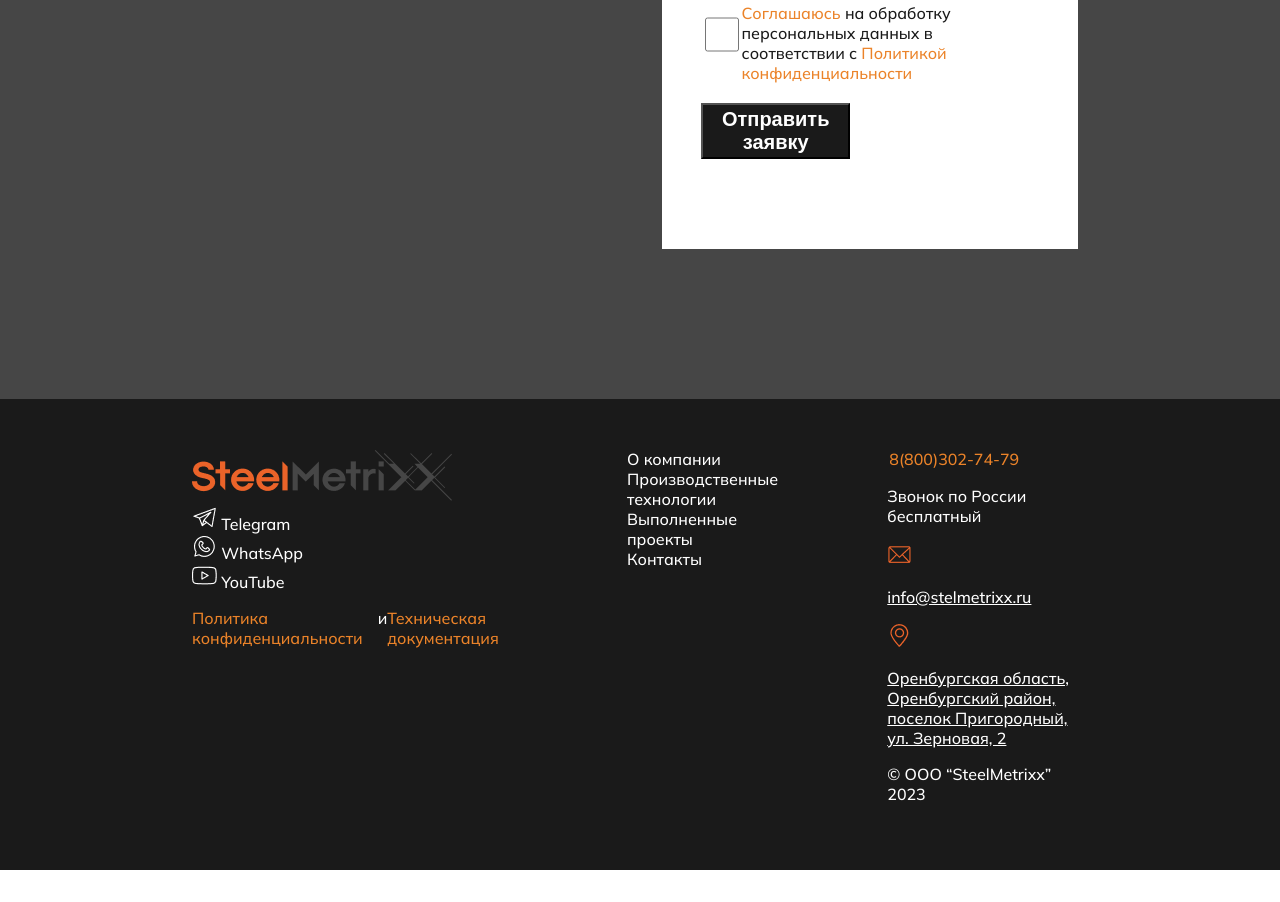
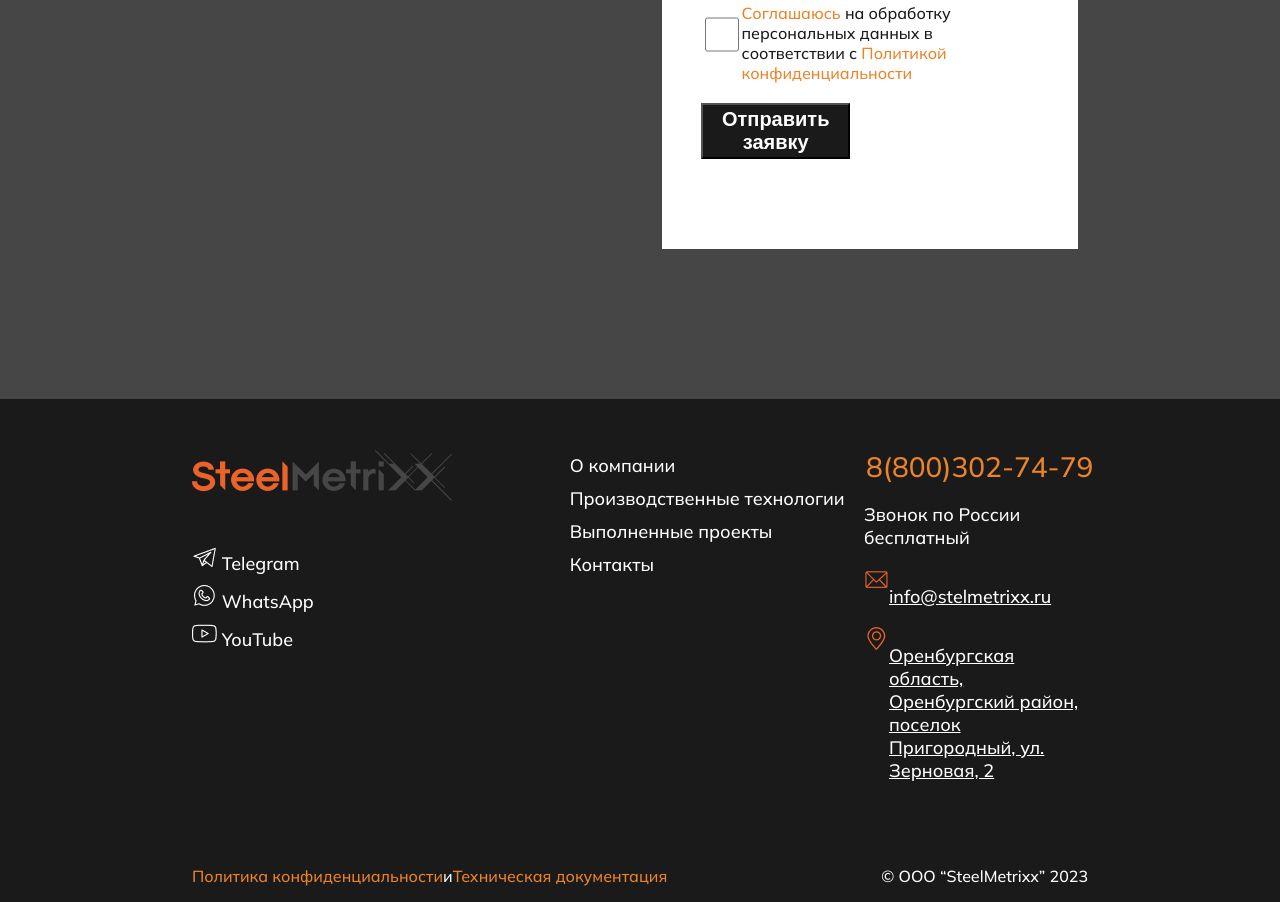
Before and after one commit to Vishkina/Web, a plain HTML site: page index.html in a window 1280 px wide. Shown: the part 5321-6223 px from the top of the page. Before the commit the page ends 6191 px from the top, so only its background shows below. Drawn offline with Linux system fonts and the light colour scheme.

Commit message:
Thirth commit

```diff
--- a/Site.css
+++ b/Site.css
@@ -507,6 +507,8 @@ footer{
     color: #fff;
     background-color: #1a1a1a;
     width: 100%;
+    display: flex;
+    flex-direction: column;
 }
 .finish{
     padding-top: 50px;
@@ -517,12 +519,33 @@ footer{
     justify-content: space-between;
     margin-left: auto;
     margin-right: auto;
+    font-size: 1.125rem;
+}
+
+.finish_2{
+    display: flex;
+    flex-direction: row;
+    width: 70%;
+    justify-content: space-between;
+    margin-left: auto;
+    margin-right: auto;
+    font-size: 1rem;
 }
 footer a{
     color: #fff;
 }
 .F1{
-    width: 39.5%;
+    width: 40%;
+}
+
+.F1_logo{
+    padding-bottom: 39px;
+}
+.F1_icons{
+    display: flex;
+    flex-direction: column;
+    padding-bottom: 75px;
+    line-height: 38px;
 }
 .F1_text{
     display: flex;
@@ -531,16 +554,28 @@ footer a{
 .F1_orange{
     color: #eb8329;
 }
+
 .F2{
     display: flex;
     flex-direction: column;
-    width: 20%;
+    line-height: 33px;
 }
 .F3{
-    width: 22.4%;
+    width: 25%;
 }
+
+.F3_row{
+    display: flex;
+    flex-direction: row;
+}
+
+.F3_row img{
+    height: 25px;
+}
+
 .F3 option{
     color: #eb8329;
+    font-size: 1.75rem;
 }
 
 @media screen and (min-width: 375px) and (max-width: 830px){
--- a/index.html
+++ b/index.html
@@ -35,7 +35,7 @@
     <main>
         <section id="glavna" class="glavna">
             <div class="photo">
-                <div>
+                <div class="squere">
                     <img src="logo/squere.png" alt="">
                 </div>
 
@@ -231,33 +231,27 @@
     <footer id="contacts">
         <div class="finish">
             <div class="F1">
-                <div>
+                <div class="F1_logo">
                     <img src="logo/Logo1.png" alt="SteelMetriXX">
                 </div>
 
-                <div>
+                <div class="F1_icons">
                     <a href="#">
                         <img src="logo/Telegram icon.png" alt="SteelMetriXX">
                         Telegram
                     </a>
-                </div>
-                <div>
+
                     <a href="#https://web.whatsapp.com/">
                         <img src="logo/Whatsapp icon.png" alt="SteelMetriXX">
                         WhatsApp
                     </a>
-                </div>
-                <div>
+
                     <a href="#https://www.youtube.com/">
                         <img src="logo/Youtube icon.png" alt="SteelMetriXX">
                         YouTube
                     </a>
                 </div>
-                <div class="F1_text">
-                    <p class="F1_orange">Политика конфиденциальности </p>
-                    <p> и </p>
-                    <p class="F1_orange"> Техническая документация</p>
-                </div>
+
             </div>
 
 
@@ -274,19 +268,28 @@
                     <option value="tel:+78003027479">8(800)302-74-79</option>
                     <p>Звонок по России бесплатный</p>
                 </div>
-                <div>
+                <div class="F3_row">
                     <img src="logo/mail icon.png" alt="SteelMetriXX">
                     <p><ins>info@stelmetrixx.ru</ins></p>
                 </div>
-                <div>
+                <div class="F3_row">
                     <img src="logo/location icon.png" alt="SteelMetriXX">
                     <p><ins>Оренбургская область, Оренбургский район, поселок Пригородный, ул. Зерновая, 2</ins></p>
                 </div>
-                <div>
-                    <p>© ООО “SteеlMetrixx” 2023</p>
-                </div>
+
             </div>
         </div>
+        <div class="finish_2">
+            <div class="F1_text">
+                <p class="F1_orange">Политика конфиденциальности </p>
+                <p class="F1_and"> и </p>
+                <p class="F1_orange"> Техническая документация</p>
+           </div>
+            <div>
+                <p>© ООО “SteеlMetrixx” 2023</p>
+            </div>
+        </div>
+
     </footer>
 </body>
 </html>
```
